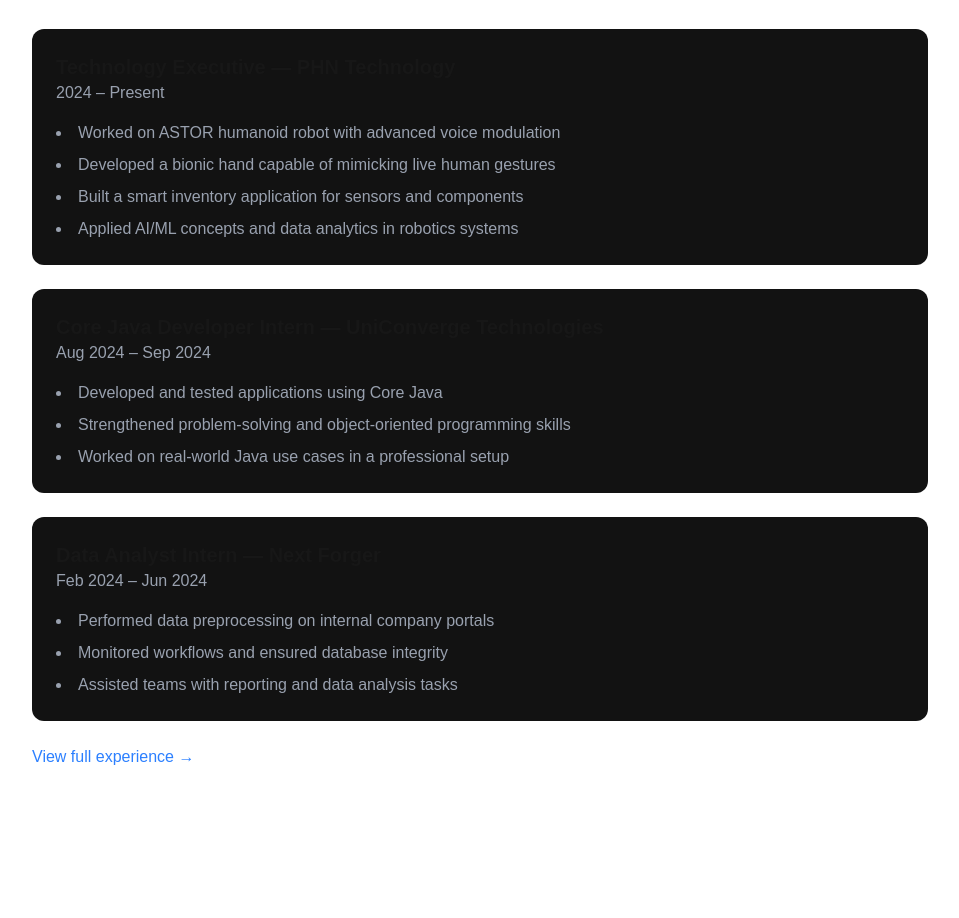
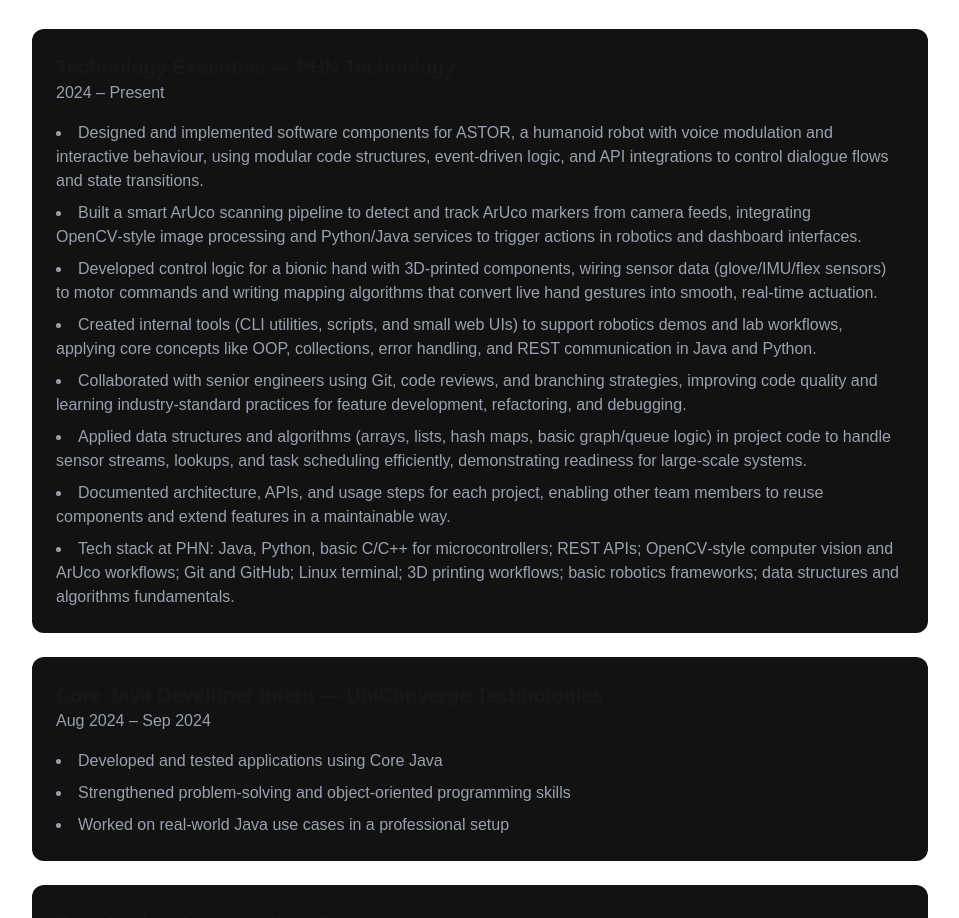
Before and after one commit to weeb999/piyush-portfolio, a Next.js app: page / in a window 1280 px wide. Shown: the part 1680-2598 px from the top of the page, without its empty margins (160-1119 px from the left). Built offline with nearby package versions, Linux system fonts and the light colour scheme.

Commit message:
Changes in page

```diff
--- a/app/page.tsx
+++ b/app/page.tsx
@@ -117,10 +117,27 @@
       <p className="text-gray-400 mb-4">2024 – Present</p>
 
       <ul className="list-disc list-inside text-gray-400 space-y-2">
-        <li>Worked on ASTOR humanoid robot with advanced voice modulation</li>
-        <li>Developed a bionic hand capable of mimicking live human gestures</li>
-        <li>Built a smart inventory application for sensors and components</li>
-        <li>Applied AI/ML concepts and data analytics in robotics systems</li>
+
+<li>Designed and implemented software components for ASTOR,
+   a humanoid robot with voice modulation and interactive behaviour, using modular code structures, event‑driven logic, and API integrations to control dialogue flows and state transitions.</li>
+<li>Built a smart ArUco scanning pipeline to detect and track ArUco markers from camera feeds,
+   integrating OpenCV‑style image processing and Python/Java services to trigger actions in robotics and dashboard interfaces.</li>
+<li>Developed control logic for a bionic hand with 3D‑printed components, wiring sensor data (glove/IMU/flex sensors)
+   to motor commands and writing mapping algorithms that convert live hand gestures into smooth, real‑time actuation.</li>
+<li>Created internal tools (CLI utilities, scripts, and small web UIs) to support robotics demos and lab workflows,
+   applying core concepts like OOP, collections, error handling, and REST communication in Java and Python.</li>
+<li>Collaborated with senior engineers using Git, code reviews, and branching strategies,
+   improving code quality and learning industry‑standard practices for feature development, refactoring, and debugging.</li>
+<li>Applied data structures and algorithms (arrays, lists, hash maps, basic graph/queue logic) in project code to handle sensor streams,
+  lookups, and task scheduling efficiently, demonstrating readiness for large‑scale systems.</li>
+<li>Documented architecture, APIs, and usage steps for each project, enabling other team members to reuse components and extend features in a maintainable way.</li>
+<li>Tech stack at PHN:
+  Java, Python, basic C/C++ for microcontrollers;
+   REST APIs; OpenCV‑style computer vision and ArUco workflows;
+   Git and GitHub; Linux terminal; 3D printing workflows; basic robotics frameworks;
+   data structures and algorithms fundamentals.</li>
+
+
       </ul>
     </div>
 
```
